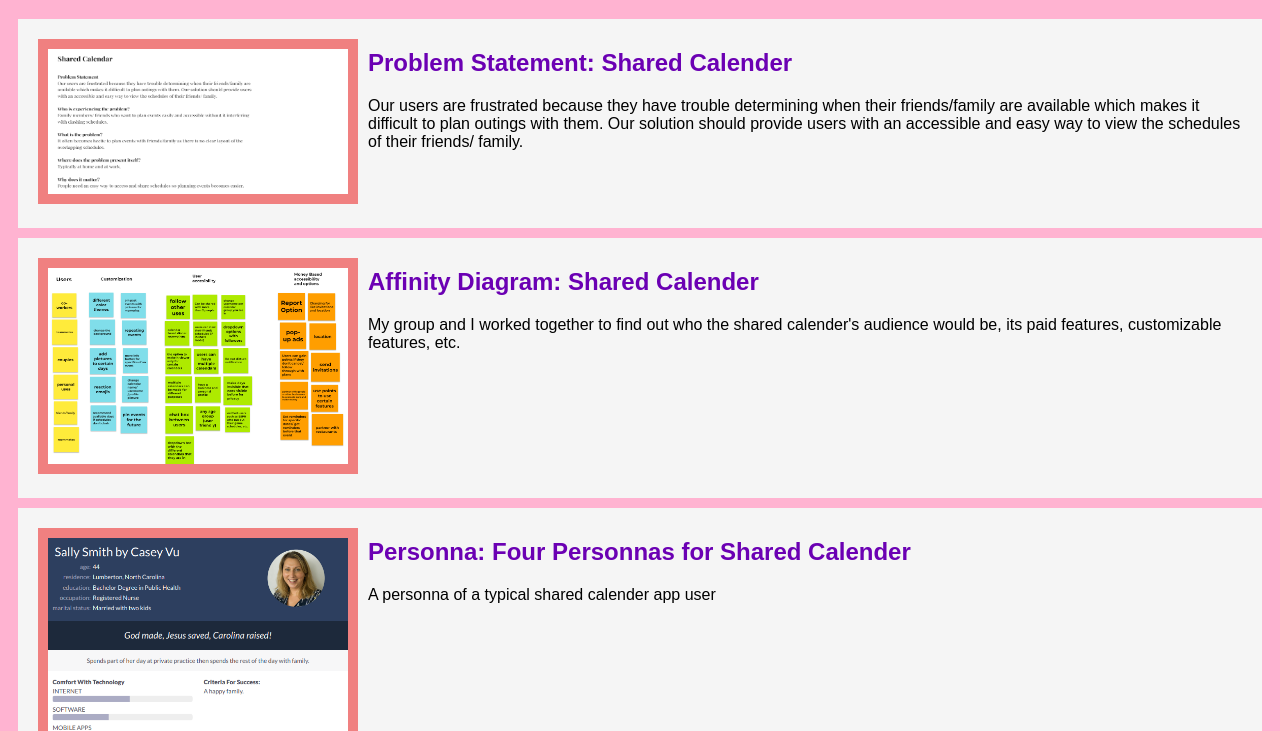
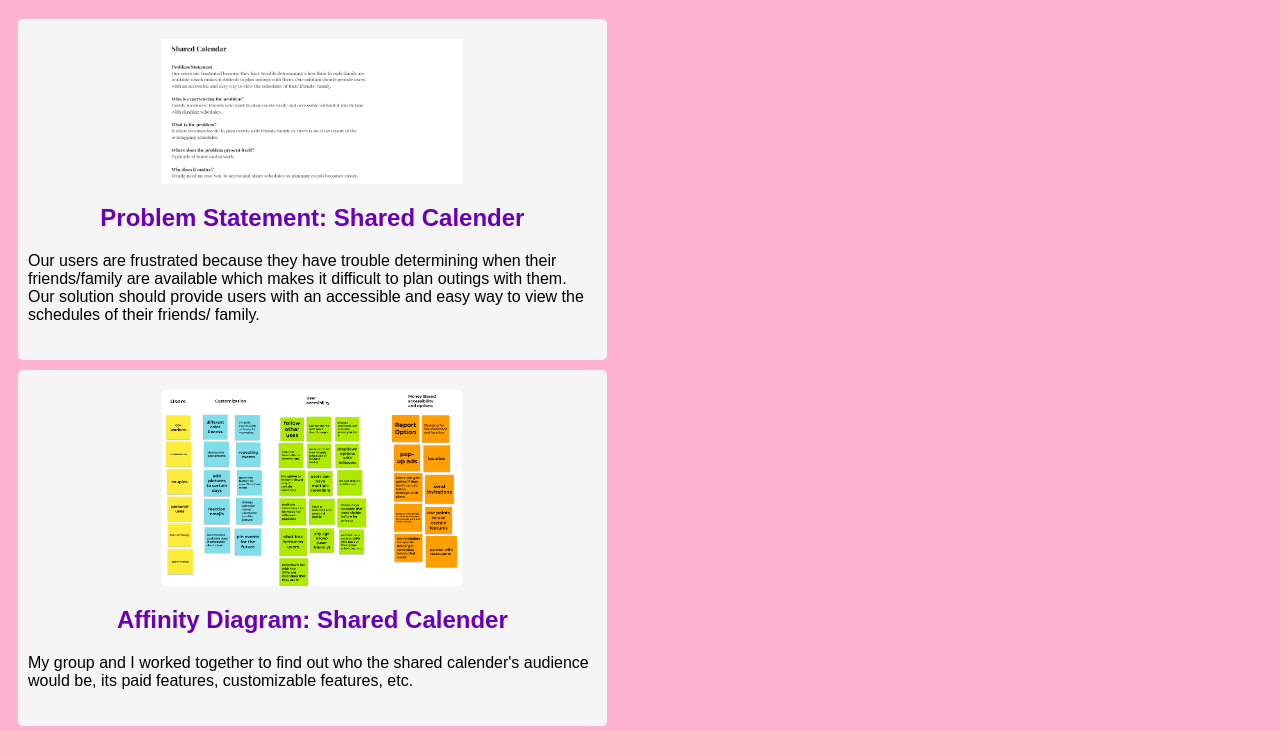
Before and after one commit to caseyvuu/csce242.github.io, a plain HTML site: page index.html in a window 1280 px wide. Shown: the part 61-792 px from the top of the page. Drawn offline with Linux system fonts and the light colour scheme.

Commit message:
Add files via upload

```diff
--- a/styles.css
+++ b/styles.css
@@ -4,18 +4,29 @@ body
     font-family: Arial, Helvetica, sans-serif
 }
 
+.assignments {
+    display:flex;
+    flex-wrap:wrap;
+}
 .assignment {
-    display:flex;
-    padding:10px;
+    width: 45%;
+    padding: 10px;
     margin: 10px;
+    padding: 20px 10px;
     background: whitesmoke;
+    border-radius: 5px;
 }
 
 .assignment img {
     width:300px;
-    padding:10px;
     margin: 10px;
     background: lightcoral;
+    display: block;
+    margin: auto;
+}
+
+.assignment img:hover {
+    border:4px dashed purple
 }
 
 h1 {
@@ -23,6 +34,19 @@ h1 {
     text-align:center;
 }
 
+h1:hover {
+    color: purple
+}
+
+h2{
+    text-align:center;
+}
+
 a {
     text-decoration: none;
     color:  #6b00b3
+}
+
+a:hover {
+    color:  purple
+}
```
